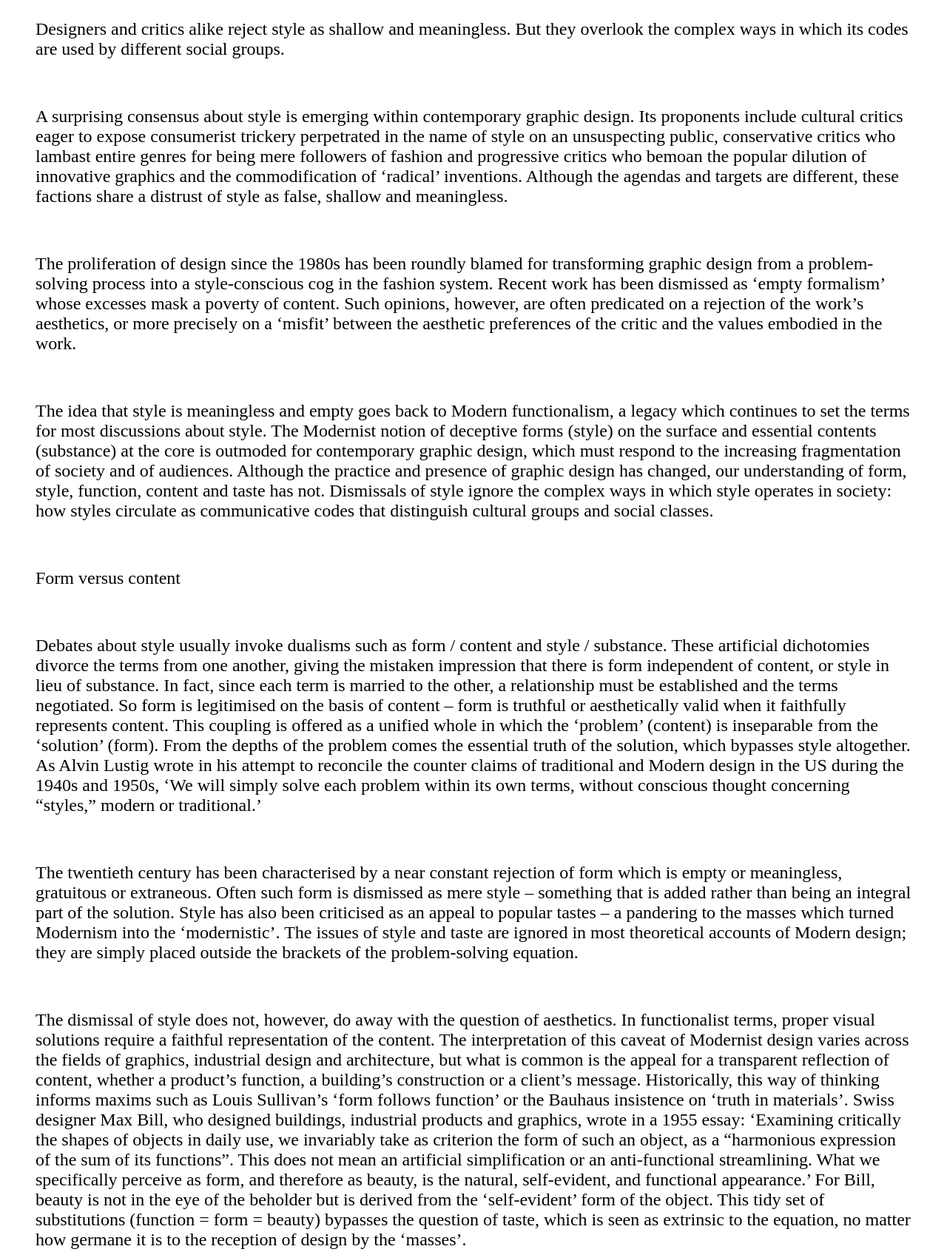
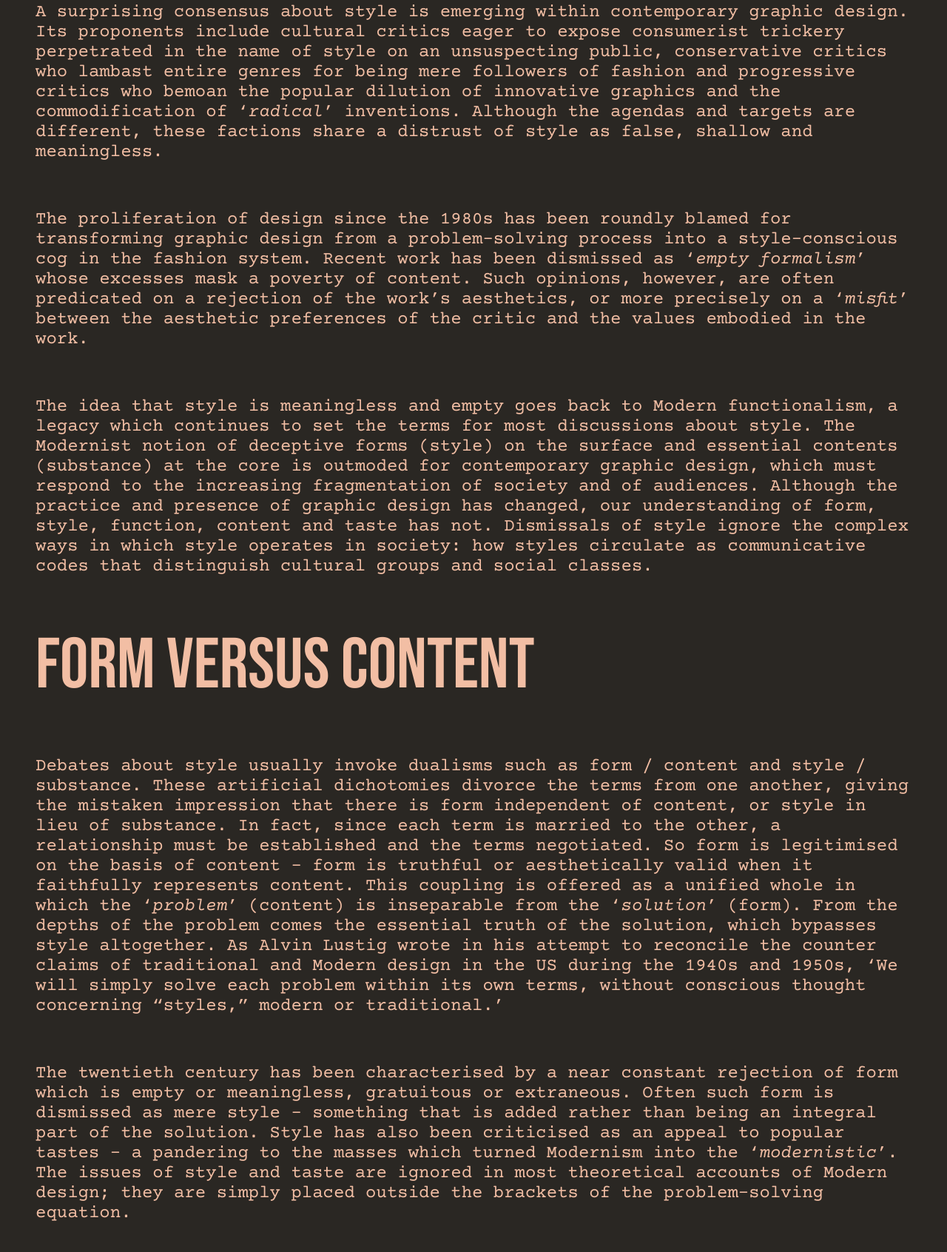
Before and after one commit to shrer488/Binding, a plain HTML site: page 3-direction/index.html in a window 1280 px wide. Shown: the part 626-2318 px from the top of the page at 74% size. Drawn offline with nearby package versions, Linux system fonts and the light colour scheme.

Commit message:
Semantic DOM for direction 2, colors to direction 3

```diff
--- a/3-direction/index.html
+++ b/3-direction/index.html
@@ -2,6 +2,7 @@
 <html>
 	<head>
 		<title>Riya's Manuscript</title>
+        <meta name="viewport" content="width=device-width, initial-scale=1.0">
 
 		<!-- reset -->
 		<link href="../reset.css" rel="stylesheet">
@@ -9,6 +10,9 @@
 		<!-- my style -->
 		<link href="../common.css" rel="stylesheet">
 		<link href="style.css" rel="stylesheet">
+
+		<!-- font -->
+		 <link href="../text.css" rel="stylesheet">
 
 	</head>
 	<body>
@@ -42,10 +46,10 @@
 					</p>
 				</blockquote>
 					<p>
-						A surprising consensus about style is emerging within contemporary graphic design. Its proponents include cultural critics eager to expose consumerist trickery perpetrated in the name of style on an unsuspecting public, conservative critics who lambast entire genres for being mere followers of fashion and progressive critics who bemoan the popular dilution of innovative graphics and the commodification of ‘radical’ inventions. Although the agendas and targets are different, these factions share a distrust of style as false, shallow and meaningless.
+						A surprising consensus about style is emerging within contemporary graphic design. Its proponents include cultural critics eager to expose consumerist trickery perpetrated in the name of style on an unsuspecting public, conservative critics who lambast entire genres for being mere followers of fashion and progressive critics who bemoan the popular dilution of innovative graphics and the commodification of ‘<em>radical</em>’ inventions. Although the agendas and targets are different, these factions share a distrust of style as false, shallow and meaningless.
 					</p>
 					<p>
-						The proliferation of design since the 1980s has been roundly blamed for transforming graphic design from a problem-solving process into a style-conscious cog in the fashion system. Recent work has been dismissed as ‘empty formalism’ whose excesses mask a poverty of content. Such opinions, however, are often predicated on a rejection of the work’s aesthetics, or more precisely on a ‘misfit’ between the aesthetic preferences of the critic and the values embodied in the work.
+						The proliferation of design since the 1980s has been roundly blamed for transforming graphic design from a problem-solving process into a style-conscious cog in the fashion system. Recent work has been dismissed as ‘<em>empty formalism</em>’ whose excesses mask a poverty of content. Such opinions, however, are often predicated on a rejection of the work’s aesthetics, or more precisely on a ‘<em>misfit</em>’ between the aesthetic preferences of the critic and the values embodied in the work.
 					</p>
 					<p>
 						The idea that style is meaningless and empty goes back to Modern functionalism, a legacy which continues to set the terms for most discussions about style. The Modernist notion of deceptive forms (style) on the surface and essential contents (substance) at the core is outmoded for contemporary graphic design, which must respond to the increasing fragmentation of society and of audiences. Although the practice and presence of graphic design has changed, our understanding of form, style, function, content and taste has not. Dismissals of style ignore the complex ways in which style operates in society: how styles circulate as communicative codes that distinguish cultural groups and social classes.
@@ -56,13 +60,13 @@
 						Form versus content
 						</h2>
 						<p>
-							Debates about style usually invoke dualisms such as form / content and style / substance. These artificial dichotomies divorce the terms from one another, giving the mistaken impression that there is form independent of content, or style in lieu of substance. In fact, since each term is married to the other, a relationship must be established and the terms negotiated. So form is legitimised on the basis of content – form is truthful or aesthetically valid when it faithfully represents content. This coupling is offered as a unified whole in which the ‘problem’ (content) is inseparable from the ‘solution’ (form). From the depths of the problem comes the essential truth of the solution, which bypasses style altogether. As Alvin Lustig wrote in his attempt to reconcile the counter claims of traditional and Modern design in the US during the 1940s and 1950s, ‘We will simply solve each problem within its own terms, without conscious thought concerning “styles,” modern or traditional.’
+							Debates about style usually invoke dualisms such as form / content and style / substance. These artificial dichotomies divorce the terms from one another, giving the mistaken impression that there is form independent of content, or style in lieu of substance. In fact, since each term is married to the other, a relationship must be established and the terms negotiated. So form is legitimised on the basis of content – form is truthful or aesthetically valid when it faithfully represents content. This coupling is offered as a unified whole in which the ‘<em>problem</em>’ (content) is inseparable from the ‘<em>solution</em>’ (form). From the depths of the problem comes the essential truth of the solution, which bypasses style altogether. As Alvin Lustig wrote in his attempt to reconcile the counter claims of traditional and Modern design in the US during the 1940s and 1950s, ‘We will simply solve each problem within its own terms, without conscious thought concerning “styles,” modern or traditional.’
 						</p>
 						<p>
-							The twentieth century has been characterised by a near constant rejection of form which is empty or meaningless, gratuitous or extraneous. Often such form is dismissed as mere style – something that is added rather than being an integral part of the solution. Style has also been criticised as an appeal to popular tastes – a pandering to the masses which turned Modernism into the ‘modernistic’. The issues of style and taste are ignored in most theoretical accounts of Modern design; they are simply placed outside the brackets of the problem-solving equation.
+							The twentieth century has been characterised by a near constant rejection of form which is empty or meaningless, gratuitous or extraneous. Often such form is dismissed as mere style – something that is added rather than being an integral part of the solution. Style has also been criticised as an appeal to popular tastes – a pandering to the masses which turned Modernism into the ‘<em>modernistic</em>’. The issues of style and taste are ignored in most theoretical accounts of Modern design; they are simply placed outside the brackets of the problem-solving equation.
 						</p>
 						<p>
-							The dismissal of style does not, however, do away with the question of aesthetics. In functionalist terms, proper visual solutions require a faithful representation of the content. The interpretation of this caveat of Modernist design varies across the fields of graphics, industrial design and architecture, but what is common is the appeal for a transparent reflection of content, whether a product’s function, a building’s construction or a client’s message. Historically, this way of thinking informs maxims such as Louis Sullivan’s ‘form follows function’ or the Bauhaus insistence on ‘truth in materials’. Swiss designer Max Bill, who designed buildings, industrial products and graphics, wrote in a 1955 essay: ‘Examining critically the shapes of objects in daily use, we invariably take as criterion the form of such an object, as a “harmonious expression of the sum of its functions”. This does not mean an artificial simplification or an anti-functional streamlining. What we specifically perceive as form, and therefore as beauty, is the natural, self-evident, and functional appearance.’ For Bill, beauty is not in the eye of the beholder but is derived from the ‘self-evident’ form of the object. This tidy set of substitutions (function = form = beauty) bypasses the question of taste, which is seen as extrinsic to the equation, no matter how germane it is to the reception of design by the ‘masses’.
+							The dismissal of style does not, however, do away with the question of aesthetics. In functionalist terms, proper visual solutions require a faithful representation of the content. The interpretation of this caveat of Modernist design varies across the fields of graphics, industrial design and architecture, but what is common is the appeal for a transparent reflection of content, whether a product’s function, a building’s construction or a client’s message. Historically, this way of thinking informs maxims such as Louis Sullivan’s ‘<em>form follows function</em>’ or the Bauhaus insistence on ‘<em>truth in materials</em>’. Swiss designer Max Bill, who designed buildings, industrial products and graphics, wrote in a 1955 essay: ‘Examining critically the shapes of objects in daily use, we invariably take as criterion the form of such an object, as a “harmonious expression of the sum of its functions”. This does not mean an artificial simplification or an anti-functional streamlining. What we specifically perceive as form, and therefore as beauty, is the natural, self-evident, and functional appearance.’ For Bill, beauty is not in the eye of the beholder but is derived from the ‘self-evident’ form of the object. This tidy set of substitutions (function = form = beauty) bypasses the question of taste, which is seen as extrinsic to the equation, no matter how germane it is to the reception of design by the ‘masses’.
 						</p>
 						<p>
 							The Modernist equation denies both the subjectivity of aesthetic judgement and the subjectivity of the designer’s expression. What is called for is an objective form language through which the designer can speak. In Josef Müller-Brockmann’s seminal text The Graphic Designer and His Design Problems, the subjectivity of the designer is eclipsed by the objectivity of forms: ‘By discarding the old free subjective manner of representation, [the designer] acquired freedom for a more highly charged organization of forms that were appropriate to the subject.’ Müller-Brockmann continues: ‘The more anonymous and objective these elements are the more suitable they prove as a vehicle for the thematic idea; the realisation of this idea in graphic form is the end to which all the elements of design must be directed.’
--- a/3-direction/style.css
+++ b/3-direction/style.css
@@ -1,10 +1,13 @@
 :root{
-    --bg-color: rgb(255, 255, 255);
+    --bg-color: #2A2723;
     --fg-color: red;
-    --text-color: black;
+    --text-color: #f2bea4;
     --h1: 8rem;
+    --h2: 6rem;
     --text-size: 3rem;
-    --spacing: 3rem;
+    --spacing: 6rem;
+    --heading-type: "Bebas Neue", sans-serif;
+    --body-type:"Courier Prime", monospace;
 }
 
 body{
@@ -12,13 +15,19 @@ body{
     color: var(--text-color);
     padding: 3rem;
     font-size: var(--text-size);
+    font-family: var(--body-type);
 
     *{
         margin-bottom: var(--spacing);
     }
 
-    h1{
+    h1,h2{
         font-size: var(--h1);
+        font-family: var(--heading-type);
+    }
+
+    h2{
+        font-size: var(--h2);
     }
 
     nav>ol{
@@ -29,11 +38,11 @@ body{
         font-style: italic;
     }
 
+
 }
 
 @media (width>1000px) {
     :root{
-    --text-color: black;
     --h1: 8rem;
     --text-size: 1.5rem;
     --spacing: 4rem;
--- /dev/null
+++ b/text.css
@@ -0,0 +1,3 @@
+/* Direction 1 */
+/* Bebas Nue */
+@import url('https://fonts.googleapis.com/css2?family=Bebas+Neue&family=Courier+Prime:ital,wght@0,400;0,700;1,400;1,700&display=swap');
```
Also changed, not shown: 2-direction/index.html (+27 -9 lines).
